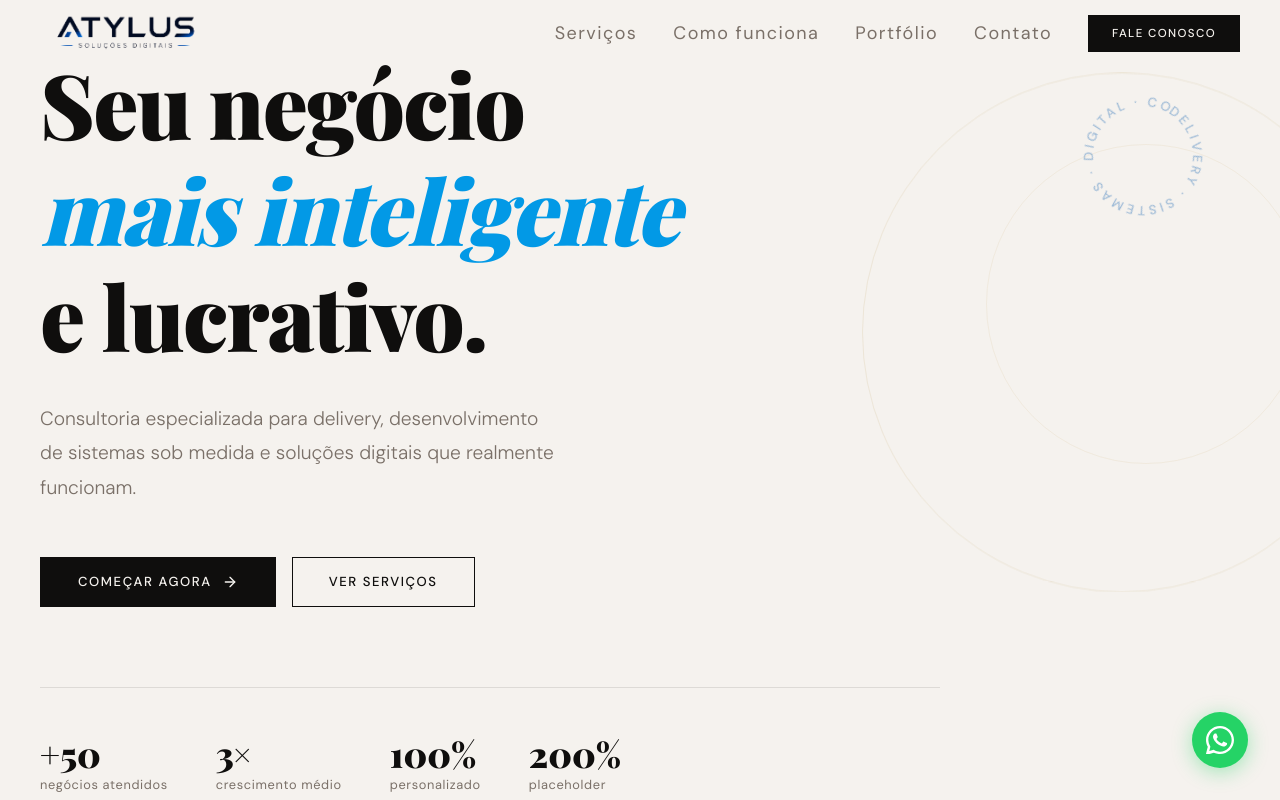
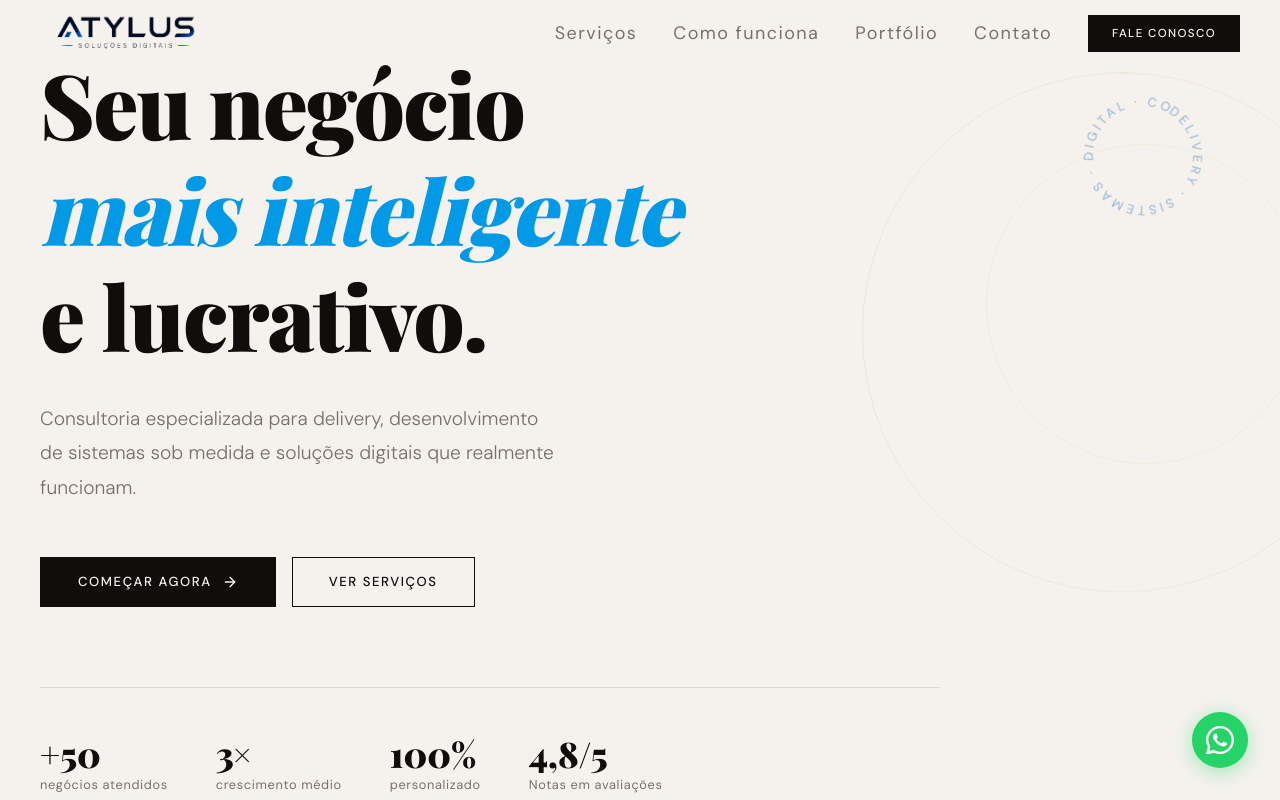
Before and after one commit to Hexdien/Atylus, a React (Vite) app: page / in a window 1280 px wide. Shown: the top 800 px of the page. Built offline with nearby package versions, Linux system fonts and the light colour scheme; a web font is replaced by a local one.

Commit message:
atualização métricas hero

```diff
--- a/src/components/Hero.jsx
+++ b/src/components/Hero.jsx
@@ -124,7 +124,7 @@ export default function Hero() {
             { num: '+50', label: 'negócios atendidos' },
             { num: '3×', label: 'crescimento médio' },
             { num: '100%', label: 'personalizado' },
-            { num: '200%', label: 'placeholder' },
+            { num: '4,8/5', label: 'Notas em avaliações' },
           ].map(s => (
             <div key={s.label}>
               <p style={{ fontFamily: 'var(--font-display)', fontWeight: 900, fontSize: '2.2rem', color: 'var(--color-ink)', lineHeight: 1 }}>
```
